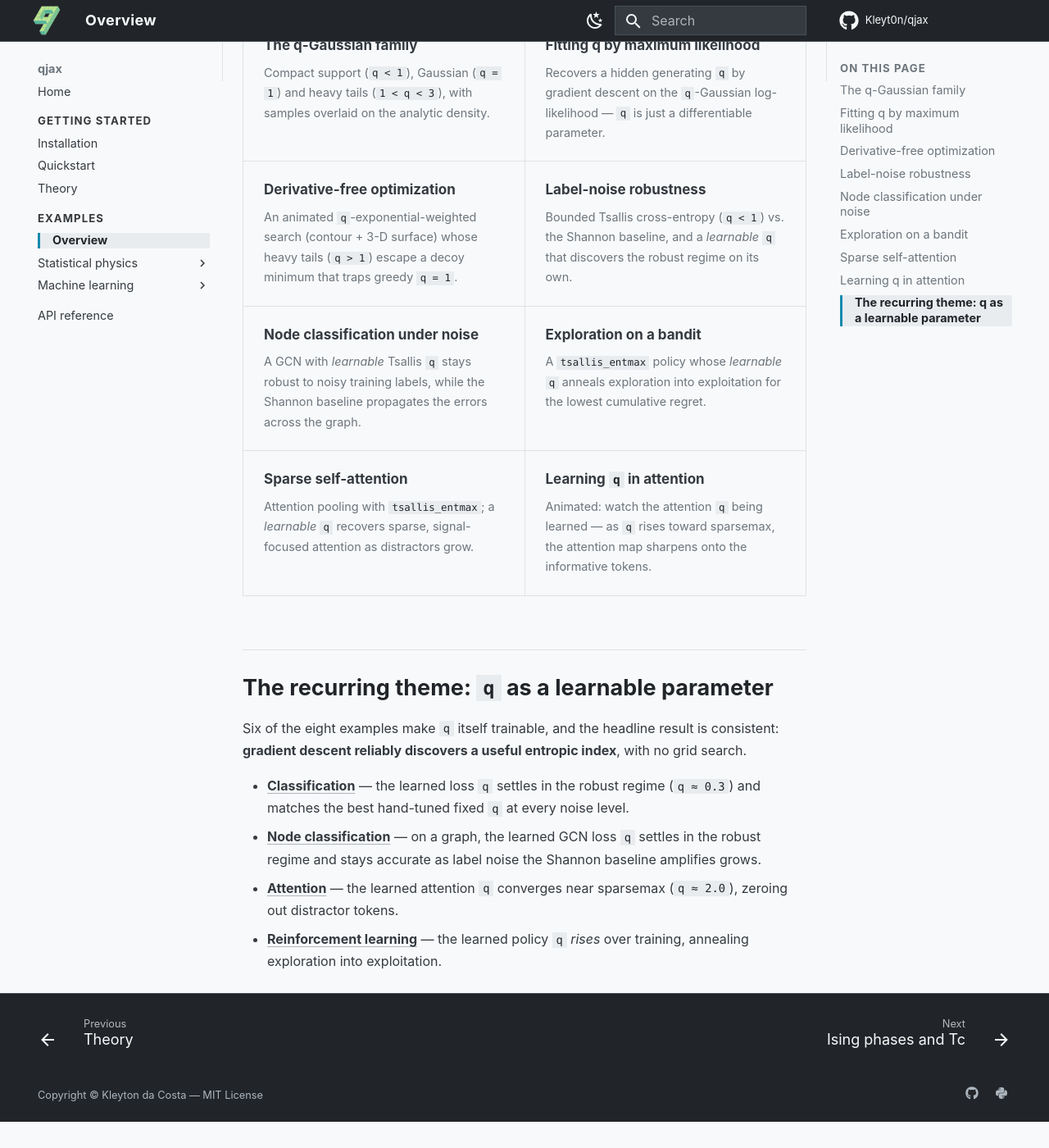
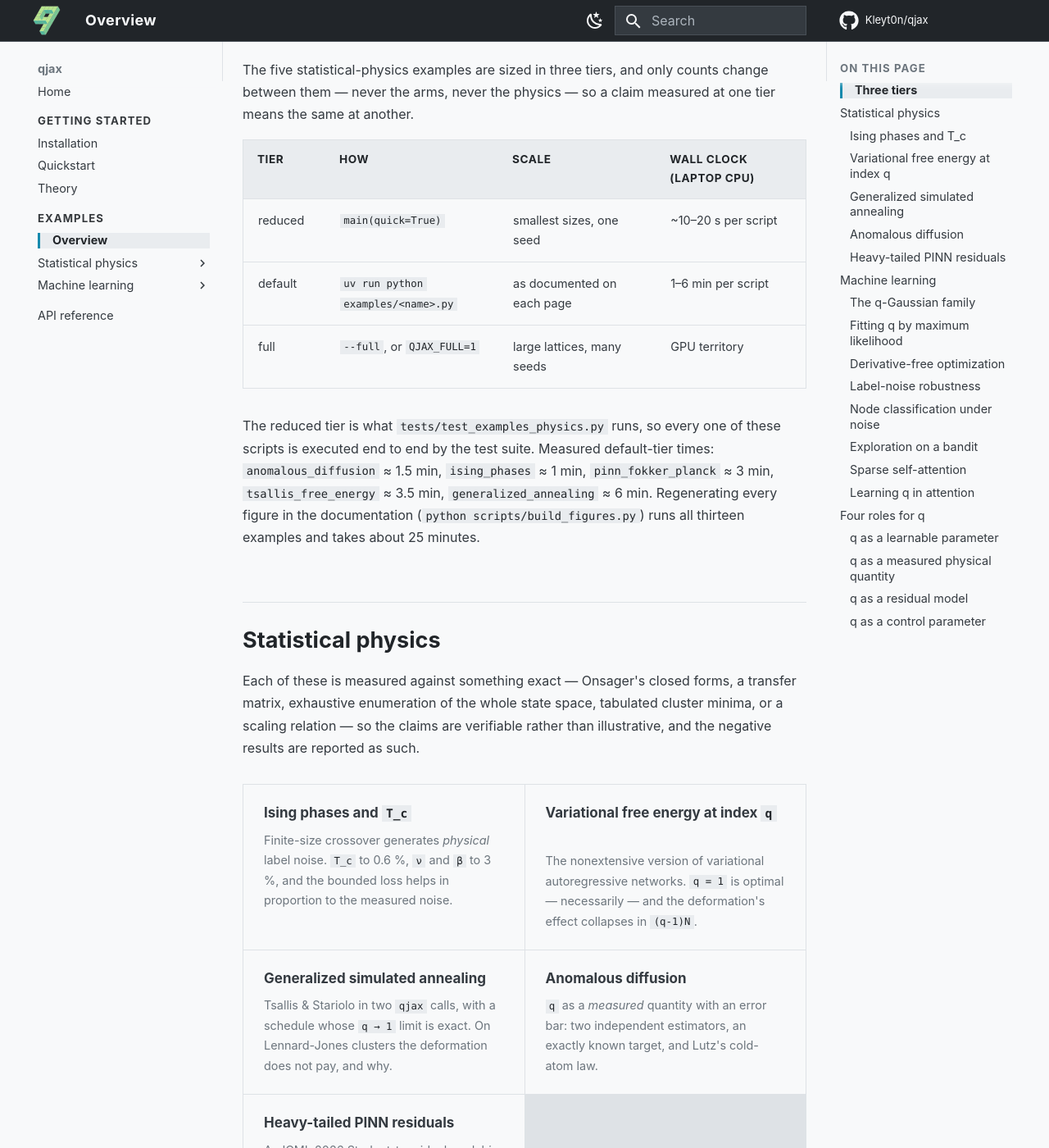
Before and after one commit to kleyt0n/qjax, an MkDocs documentation site: the page built from docs/examples.md, in a window 1280 px wide and 1400 px high, scrolled down 353 px. Shown: the whole window at 82% size. Built offline with MkDocs 1.6.1 and Material for MkDocs 9.7.7, drawn with Linux system fonts in a browser that asks for light colours; some web fonts are replaced; comment, search, counter and statistics services are not loaded; before the commit the page ends 1721 px from its top, so only the background shows below that; some of the changed text lies outside the part shown.

Commit message:
chore(release): 0.2.0
Bump qjax.__version__ and CITATION.cff to 0.2.0 and register the physics work
across the docs.

- CHANGELOG: a 0.2.0 section covering qjax.physics, qjax.nn.autoregressive, and
  the five statistical-physics examples, including the negative and null results
  each one reports.
- README, docs/index.md, docs/examples.md: five physics examples added to the
  tables and the overview grid, counts updated to thirteen scripts, and a "four
  roles for q" section that sorts every example by how it uses the index --
  learned, measured, modelled, or chosen.
- CITATION.cff: references for the physical results being checked against
  (Onsager, Tsallis-Bukman, Tsallis-Stariolo, Wales-Doye, Lutz, Wu-Wang-Zhang,
  Thistleton et al.) plus JAX itself.
- CI: give the statistical-physics examples one default-tier pass in the
  `examples` job, since that is the only place their reported numbers -- and so
  the validation tables in the docs -- are produced end to end.

````diff
--- a/docs/examples.md
+++ b/docs/examples.md
@@ -1,12 +1,76 @@
 # Examples
 
 Every example in the `examples/` directory is a single, runnable script that
-trains/evaluates on synthetic data and saves a publication-grade, brand-themed
-figure. Run any of them with:
+trains or evaluates on synthetic data — or on Monte Carlo samples from a
+Hamiltonian — and saves a publication-grade, brand-themed figure. Run any of them
+with:
 
 ```bash
 uv run python examples/<name>.py
 ```
+
+### Three tiers
+
+The five statistical-physics examples are sized in three tiers, and only counts
+change between them — never the arms, never the physics — so a claim measured at
+one tier means the same at another.
+
+| tier | how | scale | wall clock (laptop CPU) |
+| --- | --- | --- | --- |
+| reduced | `main(quick=True)` | smallest sizes, one seed | ~10–20 s per script |
+| default | `uv run python examples/<name>.py` | as documented on each page | 1–6 min per script |
+| full | `--full`, or `QJAX_FULL=1` | large lattices, many seeds | GPU territory |
+
+The reduced tier is what `tests/test_examples_physics.py` runs, so every one of
+these scripts is executed end to end by the test suite. Measured default-tier
+times: `anomalous_diffusion` ≈ 1.5 min, `ising_phases` ≈ 1 min,
+`pinn_fokker_planck` ≈ 3 min, `tsallis_free_energy` ≈ 3.5 min,
+`generalized_annealing` ≈ 6 min. Regenerating every figure in the documentation
+(`python scripts/build_figures.py`) runs all thirteen examples and takes about
+25 minutes.
+
+## Statistical physics
+
+Each of these is measured against something exact — Onsager's closed forms, a
+transfer matrix, exhaustive enumeration of the whole state space, tabulated
+cluster minima, or a scaling relation — so the claims are verifiable rather than
+illustrative, and the negative results are reported as such.
+
+<div class="site-grid" markdown>
+
+<div class="site-card" markdown>
+### [Ising phases and `T_c`](examples/ising_phases.md)
+Finite-size crossover generates *physical* label noise. `T_c` to 0.6 %, `ν` and
+`β` to 3 %, and the bounded loss helps in proportion to the measured noise.
+</div>
+
+<div class="site-card" markdown>
+### [Variational free energy at index `q`](examples/tsallis_free_energy.md)
+The nonextensive version of variational autoregressive networks. `q = 1` is
+optimal — necessarily — and the deformation's effect collapses in `(q-1)N`.
+</div>
+
+<div class="site-card" markdown>
+### [Generalized simulated annealing](examples/generalized_annealing.md)
+Tsallis & Stariolo in two `qjax` calls, with a schedule whose `q → 1` limit is
+exact. On Lennard-Jones clusters the deformation does not pay, and why.
+</div>
+
+<div class="site-card" markdown>
+### [Anomalous diffusion](examples/anomalous_diffusion.md)
+`q` as a *measured* quantity with an error bar: two independent estimators, an
+exactly known target, and Lutz's cold-atom law.
+</div>
+
+<div class="site-card" markdown>
+### [Heavy-tailed PINN residuals](examples/pinn_fokker_planck.md)
+An ICML 2026 Student-t residual model *is* a `q`-Gaussian likelihood. The
+residuals are heavier than Cauchy — and the robust loss still backfires.
+</div>
+
+</div>
+
+## Machine learning
 
 <div class="site-grid" markdown>
 
@@ -60,9 +124,11 @@
 
 </div>
 
-## The recurring theme: `q` as a learnable parameter
+## Four roles for `q`
 
-Six of the eight examples make `q` itself trainable, and the headline result is
+### `q` as a learnable parameter
+
+Seven of the thirteen examples make `q` itself trainable, and the headline result is
 consistent: **gradient descent reliably discovers a useful entropic index**, with
 no grid search.
 
@@ -76,3 +142,31 @@
   converges near sparsemax (`q ≈ 2.0`), zeroing out distractor tokens.
 - [**Reinforcement learning**](examples/reinforcement_learning.md) — the learned
   policy `q` *rises* over training, annealing exploration into exploitation.
+- [**Ising phases**](examples/ising_phases.md) — the learned `q` is the arm that
+  survives a change of *physical* regime, best where the finite-size label noise
+  is large and least penalized where it is small.
+
+### `q` as a measured physical quantity
+
+In [**anomalous diffusion**](examples/anomalous_diffusion.md), `q` is not chosen
+at all: it is inferred from trajectories by maximum likelihood, with a Fisher
+error bar, and checked against a value known exactly in advance — twice over, by
+the density and by the mean-squared-displacement exponent, tied together by
+`α = 2/(3-q)`. All three cold-atom indices land within one sigma of theory.
+
+### `q` as a residual model
+
+In [**the PINN**](examples/pinn_fokker_planck.md) two indices appear at once: the
+equation's, fixed by the physics, and the *residual model's*, learned. The second
+turns a state-of-the-art Student-t construction into a `qjax` one-liner — and then
+shows that a robust residual loss and a forward PDE are a bad match.
+
+### `q` as a control parameter
+
+In [**generalized annealing**](examples/generalized_annealing.md) and
+[**variational free energy**](examples/tsallis_free_energy.md), `q` is *chosen* or
+*scheduled*, and both pages say why fitting it there would be meaningless:
+minimizing a variational free energy over its own entropic index simply runs to
+whichever `q` makes the entropy term largest. These are also the two examples
+where the honest answer is that the deformation does not help — and the value of
+having exact references is precisely that this can be stated with numbers.
--- a/qjax/__init__.py
+++ b/qjax/__init__.py
@@ -31,7 +31,7 @@
     tsallis_entropy,
 )
 
-__version__ = "0.1.2"
+__version__ = "0.2.0"
 
 __all__ = [
     "__version__",
````
Also changed, not shown: CHANGELOG.md (+93 -0 lines), README.md (+37 -0 lines), docs/index.md (+5 -1 lines), 2 other files.
